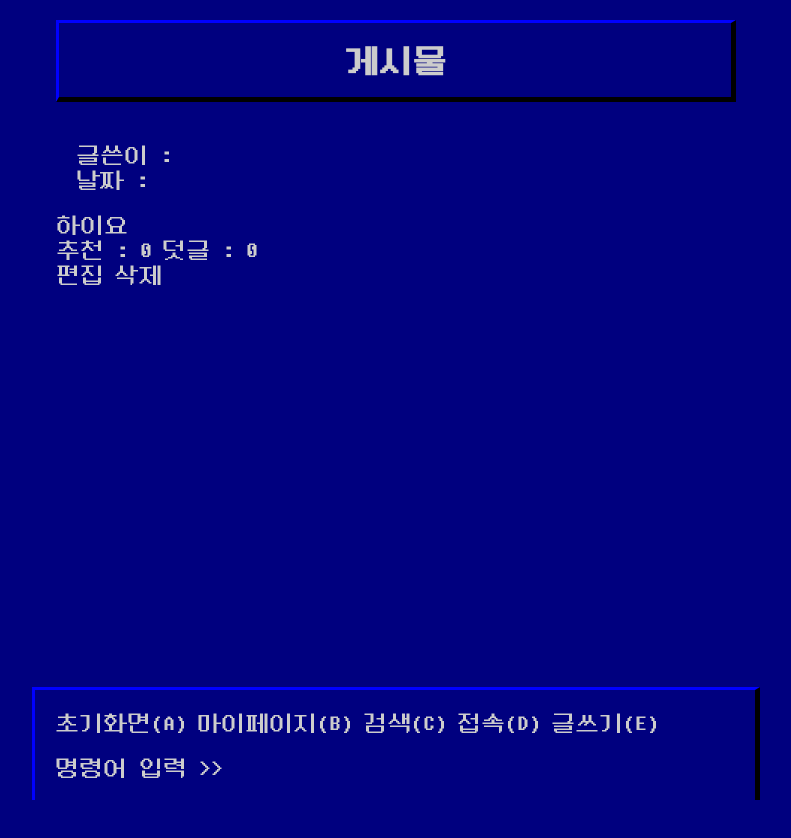
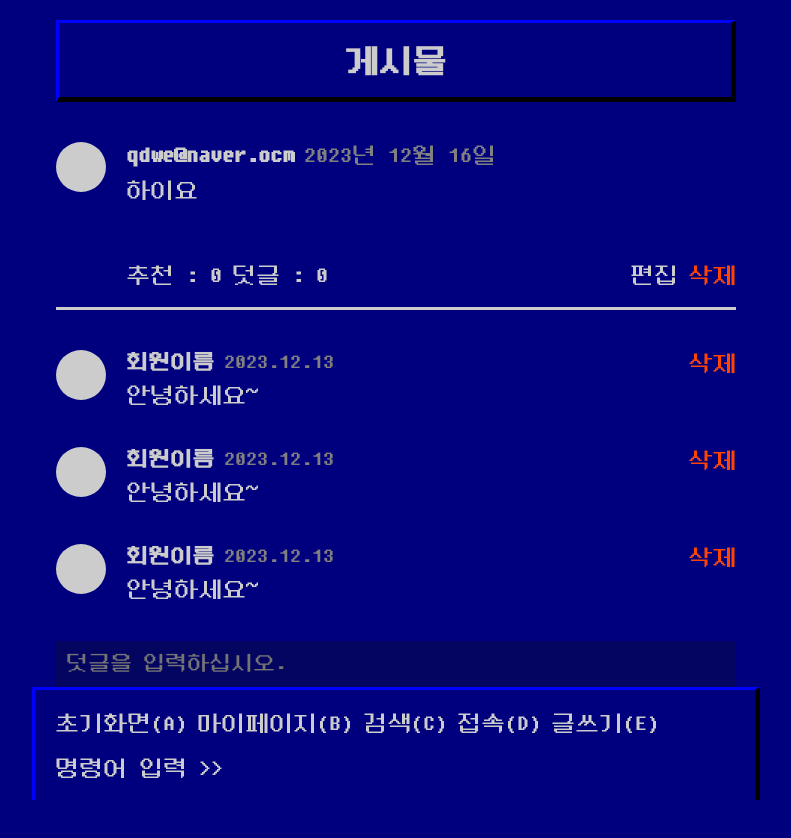
Before and after one commit to Woohyeok97/Hi-Tel, a React (Create React App) app: page /post/1 in a window 1280 px wide. Shown: the top 838 px of the page, without its empty margins (244-1035 px from the left). Before the commit the page ends 800 px from the top, so only its background shows below. Built offline with nearby package versions, Linux system fonts and the light colour scheme.

Commit message:
Feat : Comment 관련 컴포넌트 작업

```diff
--- a/src/Router.tsx
+++ b/src/Router.tsx
@@ -20,7 +20,7 @@ export default function Router() {
             <Route path="/post/:id" element={ <PostPage/> }/>
             <Route path="/post/new" element={ <NewPostPage/> }/>
             <Route path="/post/edit/:id" element={ <EditPostPage/> }/>
-            <Route path="/porfile/:id" element={ <ProfilePage/> }/>
+            <Route path="/profile/:id" element={ <ProfilePage/> }/>
             <Route path="/profile/edit" element={ <EditProfilePage/> }/>
             <Route path="/search" element={ <SearchPage/> }/>
             <Route path="/notification" element={ <NotificationPage/> }/>
--- /dev/null
+++ b/src/components/comment/Comment.module.scss
@@ -0,0 +1,66 @@
+@import './_utils.scss';
+@import './index.scss';
+
+
+// 코멘트 폼 스타일
+.commentForm {
+    margin-bottom: 40px;
+
+    &__textarea {
+        color: $fontColor;
+        background-color: $darkBule;
+        width: 100%;
+        padding: 10px;
+    }
+    &__flexReverse {
+        display: flex;
+        flex-direction: row-reverse;
+    }
+    &__inputBtn {
+        font-size: $font2;
+        color: $fontColor;
+        background-color: $bgColor;
+        padding: 10px 0;
+        cursor: pointer;
+
+        &:hover {
+            color: $fontColor-hover;
+        }
+    }
+}
+
+// 코멘트아이템 스타일
+.commentItem {
+    display: flex;
+    justify-content: space-between;
+    margin-bottom: 40px;
+
+    &__flex {
+        display: flex;
+        gap: 20px;
+    }
+    &__userImg {
+        width: 50px;
+        height: 50px;
+        border-radius: 50%;
+        background-color: $fontColor;
+    }
+    &__header {
+        display: flex;
+        gap: 10px;
+        font-size: $font1;
+        margin-bottom: 10px;
+    }
+    &__name {
+        font-weight: 600;
+    }
+    &__createdAt {
+        color: $fontColorSub;
+    }
+    &__content {
+
+    }
+    &__delete {
+        @extend .delete;
+    }
+}
--- /dev/null
+++ b/src/components/comment/CommentForm.tsx
@@ -0,0 +1,17 @@
+import styles from './Comment.module.scss'
+
+export default function CommentForm() {
+
+    return (
+        <form className={ styles.commentForm }>
+            <textarea
+                className={ styles.commentForm__textarea }
+                placeholder='덧글을 입력하십시오.'
+                spellCheck={false}
+            />
+            <div className={ styles.commentForm__flexReverse }>
+                <input type='submit' value="덧글 남기기" className={ styles.commentForm__inputBtn }/>
+            </div>
+        </form>
+    )
+}
--- /dev/null
+++ b/src/components/comment/CommentItem.tsx
@@ -0,0 +1,26 @@
+import styles from './Comment.module.scss'
+import { Link } from 'react-router-dom'
+
+
+export default function CommentItem() {
+
+    return (
+        <div className={ styles.commentItem }>
+            <div className={ styles.commentItem__flex }>
+                <div className={ styles.commentItem__userImg }></div>
+                <div>
+                    <Link to={`/`}>
+                    <div className={ styles.commentItem__header }>
+                        <div className={ styles.commentItem__name }>회원이름</div>
+                        <div className={ styles.commentItem__createdAt }>2023.12.13</div>
+                    </div>
+                    </Link>
+
+                    <div className={ styles.commentItem__content }>안녕하세요~</div>
+                </div>
+            </div>
+
+            <div className={ styles.commentItem__delete }>삭제</div>
+        </div>
+    )
+}
--- a/src/components/post/PostItem.tsx
+++ b/src/components/post/PostItem.tsx
@@ -12,13 +12,14 @@ export default function PostItem({ post } : PostItemProps) {
 
     return (
         <div className={ styles.postItem }>
+            <div className={ styles.postItem__userImg }></div>
+            <div className={ styles.postItem__box }>
+                <Link to={`/profile/${post?.id}`}>
                 <div className={ styles.postItem__header }>
-                <div className={ styles.postItem__userImg }></div>
-                <div>
-                    <div>글쓴이 : { post?.uid }</div>
-                    <div>날짜 : { post?.createdAt }</div>
+                    <div className={ styles.postItem__name }>{ post?.email }</div>
+                    <div className={ styles.postItem__createdAt }>{ post?.createdAt }</div>
                 </div>
-            </div>
+                </Link>
 
                 <Link to={`/post/${post?.id}`}>
                 <div className={ styles.postItem__content }>
@@ -41,5 +42,6 @@ export default function PostItem({ post } : PostItemProps) {
                     </div>
                 </div>
             </div>
+        </div>
     )
 }
--- a/src/components/post/postItem.module.scss
+++ b/src/components/post/postItem.module.scss
@@ -1,24 +1,35 @@
 @import './_utils.scss';
 
 .postItem {
+    display: flex;
+    gap: 20px;
     margin-bottom: 40px;
 
-    &__header {
-        display: flex;
-        gap: 20px;
-        padding-bottom: 20px;
-        cursor: pointer;
-    }
     &__flex {
         display: flex;
         align-items: center;
         gap: 10px;
     }
     &__userImg {
-        width: 50px;
+        min-width: 50px;
         height: 50px;
         border-radius: 50%;
         background-color: $fontColor;
+    }
+    &__box {
+        flex-grow: 1;
+    }
+    &__header {
+        display: flex;
+        gap: 10px;
+        margin-bottom: 10px;
+        cursor: pointer;
+    }
+    &__name {
+        font-weight: 600;
+    }
+    &__createdAt {
+        color: $fontColorSub;
     }
     &__content {
         cursor: pointer;
@@ -40,3 +51,43 @@
         }
     }
 }
+// .postItem {
+//     margin-bottom: 40px;
+
+//     &__header {
+//         display: flex;
+//         gap: 20px;
+//         padding-bottom: 20px;
+//         cursor: pointer;
+//     }
+//     &__flex {
+//         display: flex;
+//         align-items: center;
+//         gap: 10px;
+//     }
+//     &__userImg {
+//         width: 50px;
+//         height: 50px;
+//         border-radius: 50%;
+//         background-color: $fontColor;
+//     }
+//     &__content {
+//         cursor: pointer;
+//     }
+//     &__text {
+//         margin-bottom: 40px;
+//     }
+//     &__footer {
+//         display: flex;
+//         justify-content: space-between;
+//         padding-top: 20px;
+//     }
+//     &__delete {
+//         color: $fontWarning;
+//         cursor: pointer;
+
+//         &:hover {
+//             color: $fontWarning-hover;
+//         }
+//     }
+// }
--- a/src/index.scss
+++ b/src/index.scss
@@ -27,12 +27,22 @@ textarea {
     border: none;
     resize: none;
     outline: none;
+    box-sizing: border-box;
 }
 input {
     font-family: $defaultFont;
     font-size: $font1;
     outline: none;
     border: none;
+    box-sizing: border-box;
+}
+// common
+.delete {
+    color: $fontWarning;
+        cursor: pointer;
+        &:hover {
+            color: $fontWarning-hover;
+        }
 }
 
 // page
@@ -107,23 +117,60 @@ input {
 }
 
 //post
-.post {
+.post  {
+    display: flex;
+    gap: 20px;
+    margin-bottom: 20px;
 
-    &__header {
-        display: flex;
-        gap: 20px;
-        padding-bottom: 20px;
-        cursor: pointer;
-    }
     &__flex {
         display: flex;
         align-items: center;
         gap: 10px;
     }
-    &__userImg {
-        width: 50px;
+    &__user-img {
+        min-width: 50px;
         height: 50px;
         border-radius: 50%;
         background-color: $fontColor;
     }
+    &__box {
+        flex-grow: 1;
+    }
+    &__header {
+        display: flex;
+        gap: 10px;
+        margin-bottom: 10px;
+        cursor: pointer;
+    }
+    &__name {
+        font-weight: 600;
+    }
+    &__createdAt {
+        color: $fontColorSub;
+    }
+    &__content {
+        cursor: pointer;
+    }
+    &__text {
+        margin-bottom: 40px;
+    }
+    &__footer {
+        display: flex;
+        justify-content: space-between;
+        padding-top: 20px;
+    }
+    &__delete {
+        color: $fontWarning;
+        cursor: pointer;
+
+        &:hover {
+            color: $fontWarning-hover;
+        }
+    }
 }
+
+// comment
+.comment {
+    padding-top: 40px;
+    border-top: $defaultBorder;
+}
--- a/src/pages/post/index.tsx
+++ b/src/pages/post/index.tsx
@@ -1,3 +1,5 @@
+import CommentForm from "components/comment/CommentForm"
+import CommentItem from "components/comment/CommentItem"
 import { Link, useParams } from "react-router-dom"
 
 
@@ -11,13 +13,14 @@ export default function PostPage() {
             </div>
 
             <div className="post">
+                <div className="post__user-img"></div>
+                <div className="post__box">
+                    <Link to={`/profile/${1}`}>
                     <div className="post__header">
-                    <div className="post__user-img"></div>
-                    <div>
-                        <div className="post__name">글쓴이 : </div>
-                        <div className="post__created">날짜 : </div>
+                        <div className="post__name">qdwe@naver.ocm</div>
+                        <div className="post__createdAt">2023년 12월 16일</div>
                     </div>
-                </div>
+                    </Link>
 
                     <div className="post__content">
                         <div className="post__text">하이요</div>
@@ -25,19 +28,74 @@ export default function PostPage() {
 
                     <div className="post__footer">
                         <div className="post__flex">
-                        <div className="post__like">
-                            추천 : 0
-                        </div>
+                            <div className="post__like">추천 : 0</div>
                             <div>덧글 : 0</div>
                         </div>
                         <div className="post__flex">
                             <div className="post__edit">
-                            <Link to={`/`}>편집</Link>
+                                <Link to={`/post/edit/${1}`}>편집</Link>
                             </div>
                             <div className="post__delete">삭제</div>
                         </div>
                     </div>
                 </div>
             </div>
+
+            <div className="comment">
+                <div>
+                    <CommentItem/>
+                    <CommentItem/>
+                    <CommentItem/>
+                </div>
+                <CommentForm/>
+            </div>
+        </div>
     )
+
+    // return (
+    //     <div className="page">
+    //         <div className="page__header">
+    //             <h1>게시물</h1>
+    //         </div>
+
+    //         <div className="post">
+    //             <div className="post__header">
+    //                 <div className="post__user-img"></div>
+    //                 <div>
+    //                     <div className="post__name">글쓴이 : </div>
+    //                     <div className="post__created">날짜 : </div>
+    //                 </div>
+    //             </div>
+
+    //             <div className="post__content">
+    //                 <div className="post__text">하이요</div>
+    //             </div>
+
+    //             <div className="post__footer">
+    //                 <div className="post__flex">
+    //                     <div className="post__like">
+    //                         추천 : 0
+    //                     </div>
+    //                     <div>덧글 : 0</div>
+    //                 </div>
+    //                 <div className="post__flex">
+    //                     <div className="post__edit">
+    //                         <Link to={`/post/edit/${1}`}>편집</Link>
+    //                     </div>
+    //                     <div className="post__delete">삭제</div>
+    //                 </div>
+    //             </div>
+    //         </div>
+
+    //         <div>
+    //             <div>
+    //                 <CommentItem/>
+    //                 <CommentItem/>
+    //                 <CommentItem/>
+    //             </div>
+    //             <CommentForm/>
+    //         </div>
+
+    //     </div>
+    // )
 }
```
Also changed, not shown: src/pages/home/index.tsx (+8 -15 lines). Lines whose indentation alone changed are shown as unchanged.
